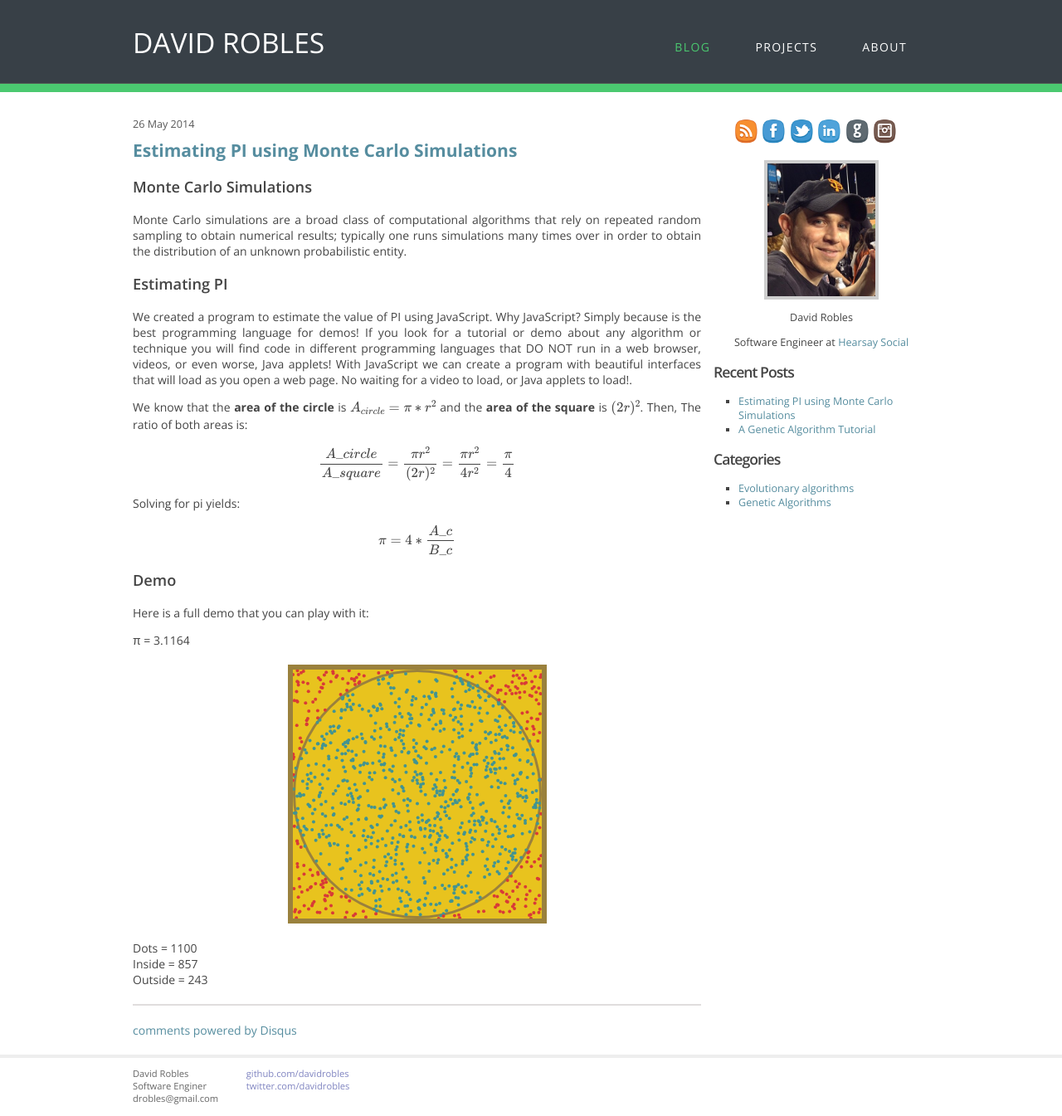
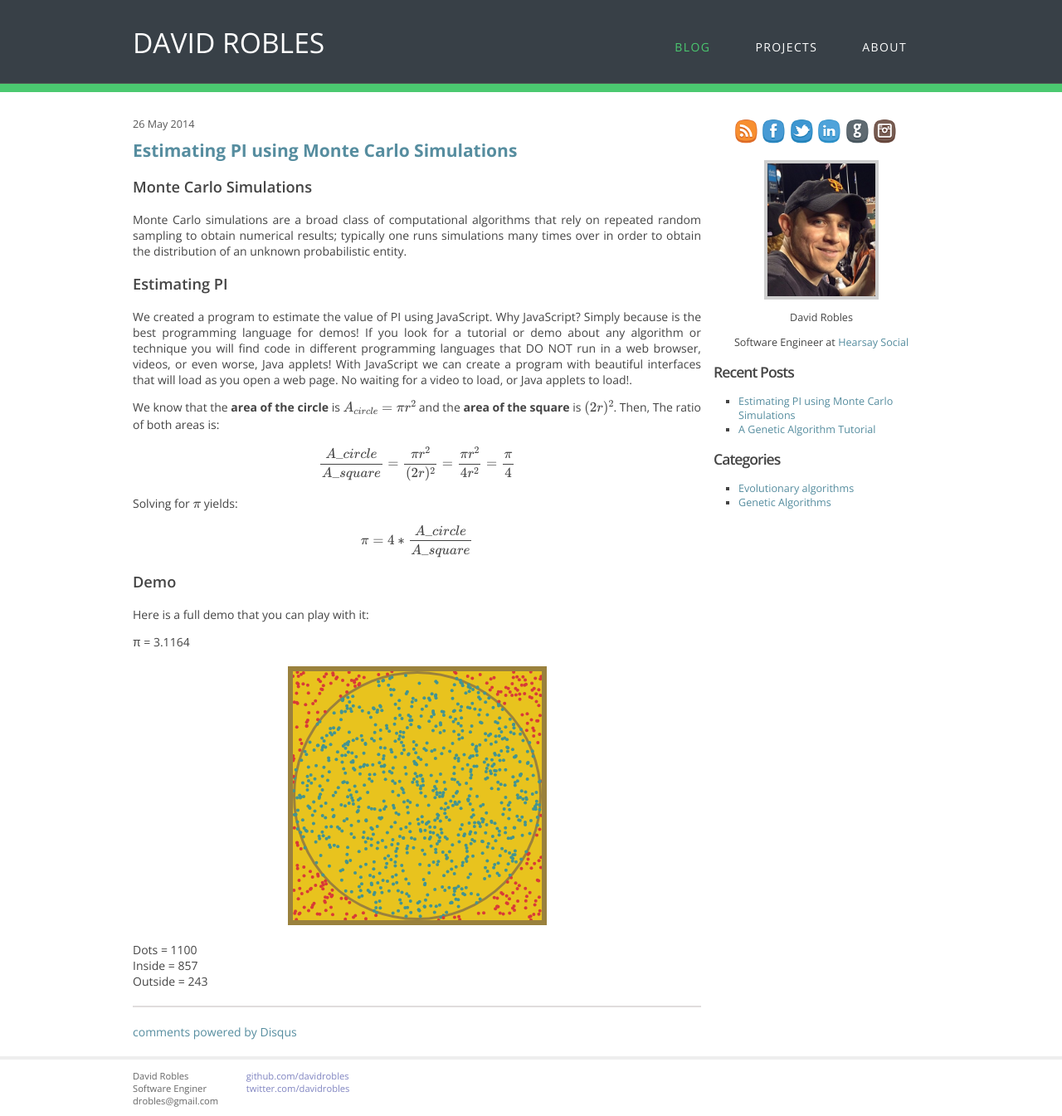
Before and after one commit to davidrobles/davidrobles.github.io, a Jekyll site: the page built from _posts/2014-06-05-estimating-pi-using-monte-carlo-simulations.md, in a window 1280 px wide. Shown: the whole page at 83% size. Built offline with Jekyll 4.4.1, drawn with Linux system fonts in a browser that asks for light colours; Markdown is read by kramdown in place of the engine named in the settings; formulas are drawn with MathJax 3; comment, search, counter and statistics services are not loaded.

Commit message:
more changes to mc

```diff
--- a/_posts/2014-06-05-estimating-pi-using-monte-carlo-simulations.md
+++ b/_posts/2014-06-05-estimating-pi-using-monte-carlo-simulations.md
@@ -23,14 +23,14 @@ videos, or even worse, Java applets! With JavaScript we can create a program wit
 interfaces that will load as you open a web page. No waiting for a video to load, or Java applets to
 load!.
 
-We know that the **area of the circle** is \\( A\_{circle} = \pi * r^2 \\) and the **area of the
+We know that the **area of the circle** is \\( A\_{circle} = \pi r^2 \\) and the **area of the
 square** is \\( (2r)^2 \\). Then, The ratio of both areas is:
 
 $$ \frac{A\_{circle}}{A\_{square}} = \frac{\pi r^2}{(2r)^2} = \frac{\pi r^2}{4 r^2} = \frac{\pi}{4} $$
 
-Solving for pi yields:
+Solving for \\( \pi \\) yields:
 
-$${ \pi = 4 * \frac{A\_c}{B\_c} }$$
+$${ \pi = 4 * \frac{A\_{circle}}{A\_{square}} }$$
 
 ### Demo
 
```
